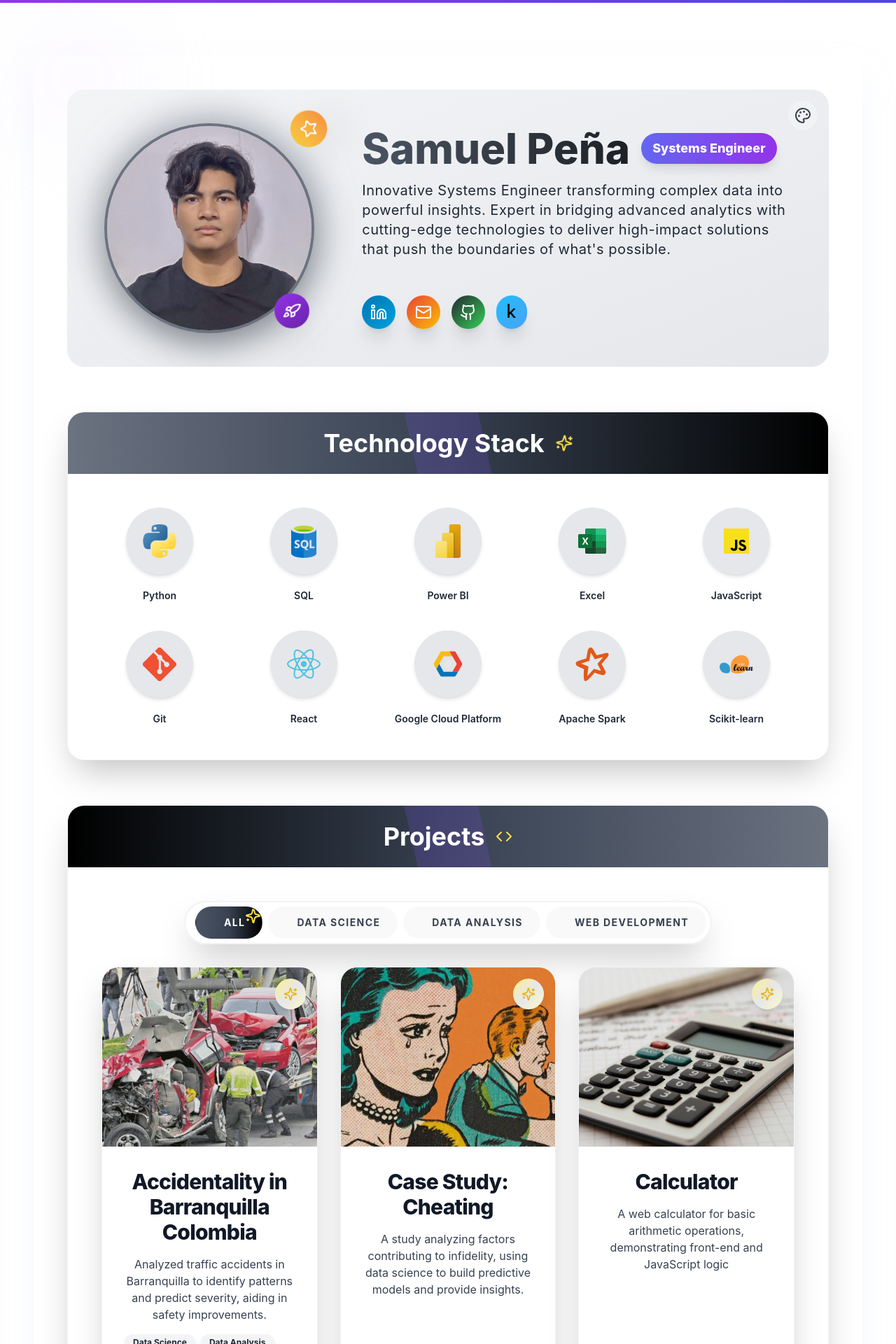
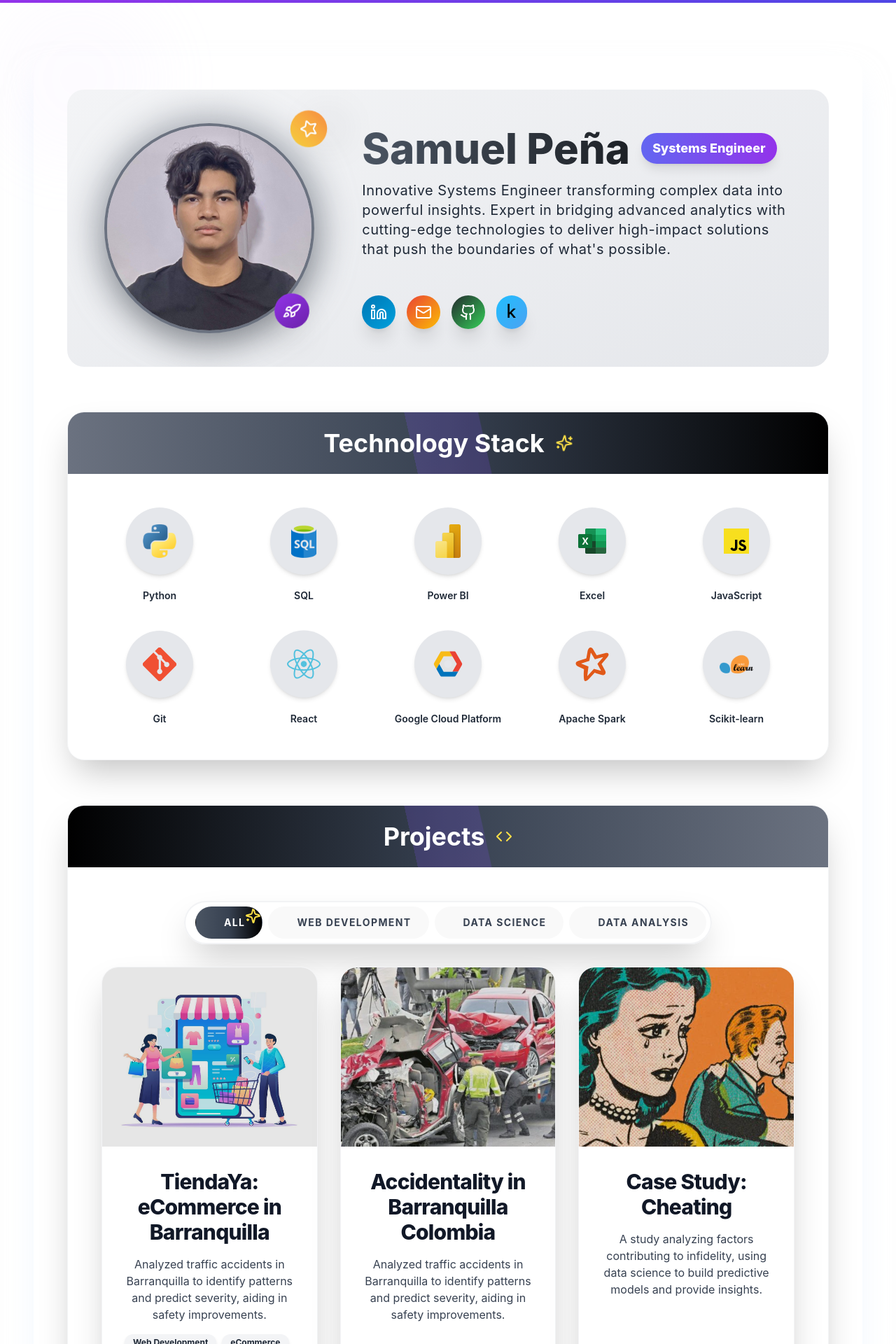
Before and after one commit to Nasor2/portfolio, a React (Vite) app: page / in a window 1280 px wide. Shown: the top 1920 px of the page at 70% size. Built offline with nearby package versions, Linux system fonts and the light colour scheme.

Commit message:
Add project and remove feature on profile

```diff
--- a/src/components/ProfileSection.jsx
+++ b/src/components/ProfileSection.jsx
@@ -74,9 +74,7 @@ export const ProfileSection = () => {
     },
   ];
 
-  const toggleBackgroundVariant = () => {
-    setBackgroundVariant((prev) => (prev + 1) % backgroundVariants.length);
-  };
+
 
   return (
     <motion.section
@@ -86,14 +84,7 @@ export const ProfileSection = () => {
       transition={{ duration: 0.8, type: "spring", stiffness: 120 }}
       className={`relative flex items-center rounded-3xl p-8 md:p-12 gap-8 md:gap-16 overflow-hidden lg:flex-row flex-col bg-gradient-to-br ${backgroundVariants[backgroundVariant]}`}
     >
-      {/* Background Variant Switcher */}
-      <motion.button
-        onClick={toggleBackgroundVariant}
-        whileHover={{ scale: 1.1, rotate: 45 }}
-        className="absolute top-4 right-4 z-20 bg-white/30 p-2 rounded-full hover:bg-white/50 transition-all"
-      >
-        <PaletteIcon className="w-6 h-6 text-gray-700" />
-      </motion.button>
+
 
       <motion.div
         drag
--- a/src/components/ProjectCard.jsx
+++ b/src/components/ProjectCard.jsx
@@ -1,5 +1,5 @@
 import React from "react";
-import { Globe, Github, Sparkles, Award } from "lucide-react";
+import { Globe, Github, Award } from "lucide-react";
 import kaggle from "../assets/images/Icons/kaggle_k_short.svg";
 
 export const ProjectCard = ({
@@ -19,12 +19,7 @@ export const ProjectCard = ({
         alt={title}
         className="w-full h-64 object-cover filter brightness-90 group-hover:brightness-75 transition-all duration-300 group-hover:scale-105"
       />
-      <div className="absolute top-4 right-4 bg-gradient-to-br from-yellow-200 via-gray-200 to-yellow-100 text-gray-700 rounded-full p-3 shadow-lg animate-pulse-slow">
-        <Sparkles
-          size={20}
-          className="text-yellow-500"
-        />
-      </div>
+
     </div>
 
     <div className="p-6 md:p-8 space-y-4 flex-grow flex flex-col">
--- a/src/data/projects.js
+++ b/src/data/projects.js
@@ -7,6 +7,7 @@ import Mood from "../assets/images/projects/Mood.jpg"
 import Pokemons from "../assets/images/projects/pokemons.jpg"
 import TaskList from "../assets/images/projects/task_list.jpg"
 import Accidentality from "../assets/images/projects/Accidentality.jpg"
+import ECommerce from "../assets/images/projects/E-commerce.jpg"
 
 export const COLORS = {
   primary: {
@@ -27,6 +28,16 @@ export const COLORS = {
 };
 
 export const PROJECTS = [
+  {
+    title: "TiendaYa: eCommerce in Barranquilla",
+    description:
+      "Analyzed traffic accidents in Barranquilla to identify patterns and predict severity, aiding in safety improvements.",
+    tags: ["Web Development", "eCommerce", "React", "Node.js", "NySQL", "JavaScript", "Claudinary", "Clever Cloud", "Cloud Storage"],
+    categories: ["Web Development"],
+    image: ECommerce,
+    githubLink: "https://github.com/Nasor2/tiendaYa-project",
+    impact: "Enhancing local eCommerce and digital accessibility.",
+  },
   {
     title: "Accidentality in Barranquilla Colombia",
     description:
```
Also changed, not shown: src/assets/images/projects/E-commerce.jpg (added).
